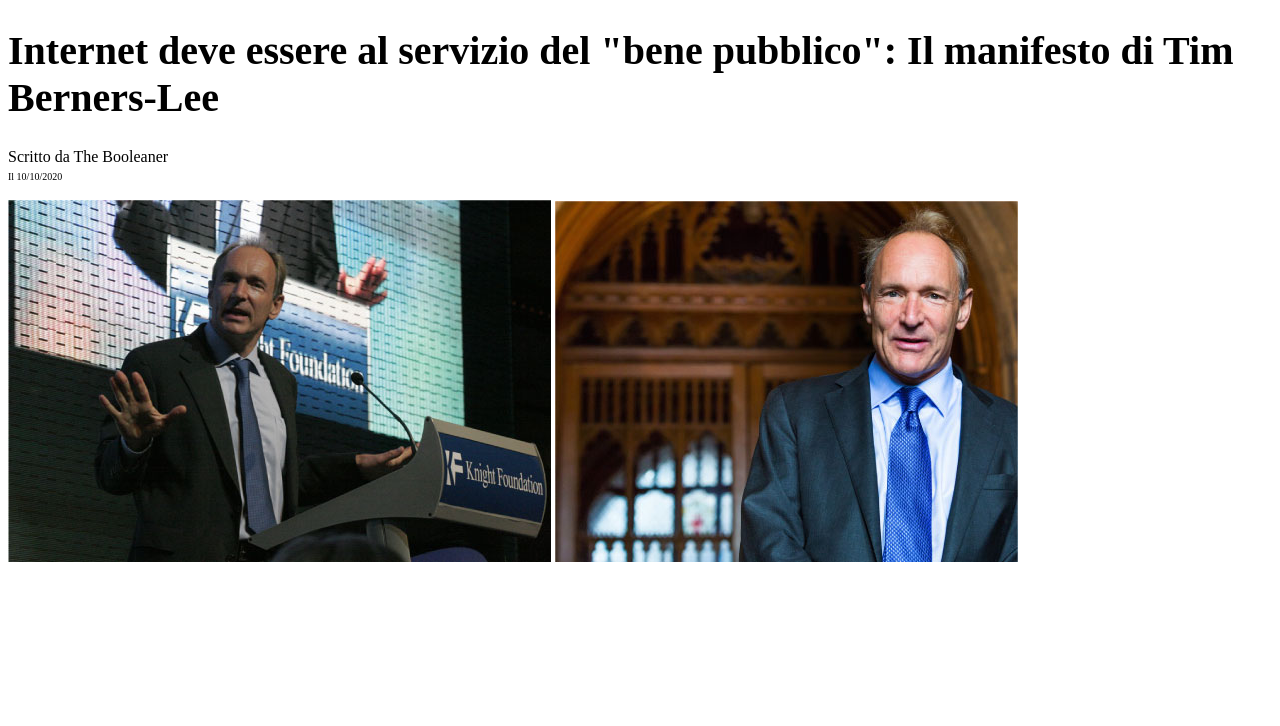
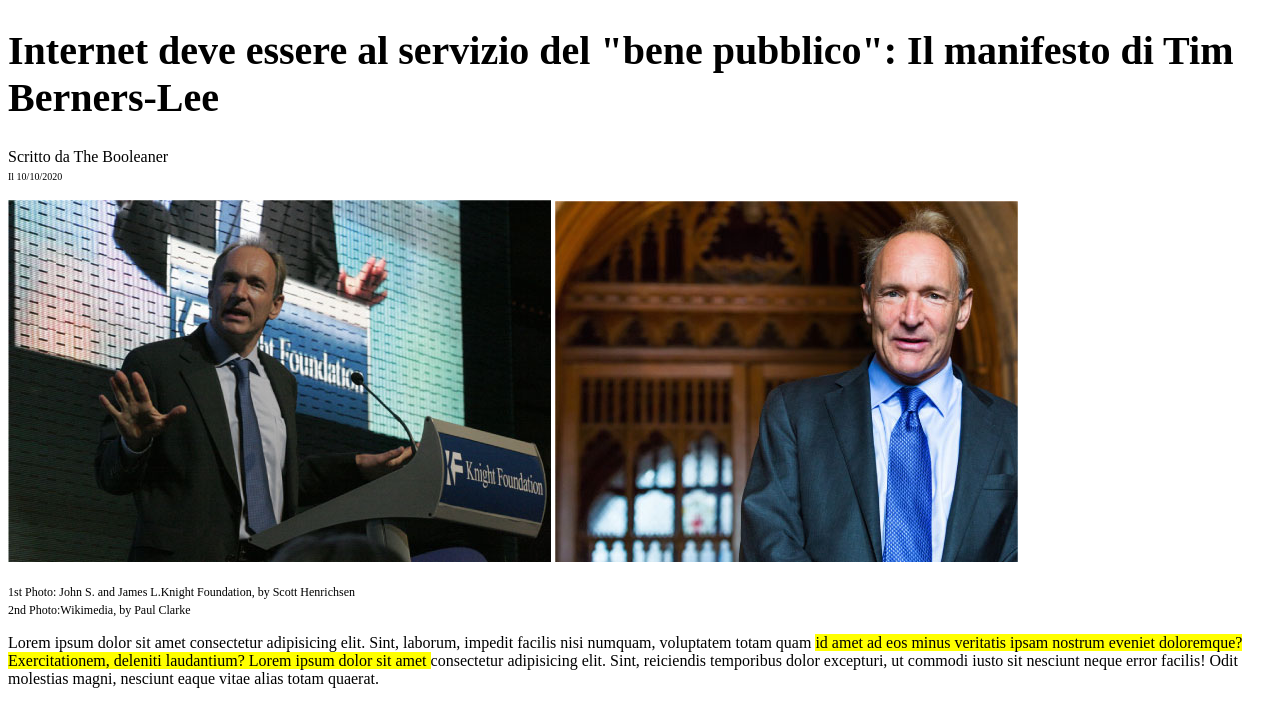
Before and after one commit to enricoricciardella/html-css-booleaner, a plain HTML site: page index.html in a window 1280 px wide. Drawn offline with Linux system fonts and the light colour scheme.

```diff
--- a/css/style.css
+++ b/css/style.css
@@ -3,7 +3,15 @@
 .Main-title{
     font-size: 40px;
 }
-
+/* Rimpicciolisco il sottotitolo 10/10/2020 */
 .datatitole{
     font-size: 10px;
 }
+/* Rimpicciolisco sottotitoli foto */
+.Subtitle{
+    font-size: 12px;
+}
+/* Aggiungo una marcatura sottotitolo al testo  */
+.Sottolineo{
+    background-color: yellow;
+}
--- a/index.html
+++ b/index.html
@@ -22,17 +22,35 @@
         </p>
 
         <!-- Inserisco le Immagini principali -->
-<img src="./img/tim-1.jpg" alt="Tim alza le mani">
-<img src="./img/tim-2.jpg" alt="tim primo piano">
+        <img src="./img/tim-1.jpg" alt="Tim alza le mani">
+        <img src="./img/tim-2.jpg" alt="tim primo piano">
+        <!-- Aggiungo sottotitoli foto -->
+        <p><span class="Subtitle">1st Photo: John S. and James L.Knight Foundation, by Scott Henrichsen <br> 2nd
+                Photo:Wikimedia, by Paul Clarke </p>
+        </span> </p>
+        <!-- /Aggiungo sottotitoli foto -->
+
+    </header>
+    <!-- Inizio main -->
+    <main>
+        <!-- Aggiungo Lorem -->
+        <p>Lorem ipsum dolor sit amet consectetur adipisicing elit. Sint, laborum, impedit facilis nisi numquam,
+            voluptatem totam quam <span class="Sottolineo">id amet ad eos minus veritatis ipsam nostrum eveniet doloremque? Exercitationem,
+            deleniti laudantium? Lorem ipsum dolor sit amet </span> consectetur adipisicing elit. Sint, reiciendis temporibus
+            dolor excepturi, ut commodi iusto sit nesciunt neque error facilis! Odit molestias magni, nesciunt eaque
+            vitae alias totam quaerat.</p>
+        <!-- /Aggiungo Lorem -->
 
 
 
+    </main>
 
-        <!-- Inizio main -->
-        <!-- /Inizio main -->
 
-        <!-- Inizio Footer -->
-        <!-- /Inizio Footer -->
+
+    <!-- /Inizio main -->
+
+    <!-- Inizio Footer -->
+    <!-- /Inizio Footer -->
 
 </body>
 
```
